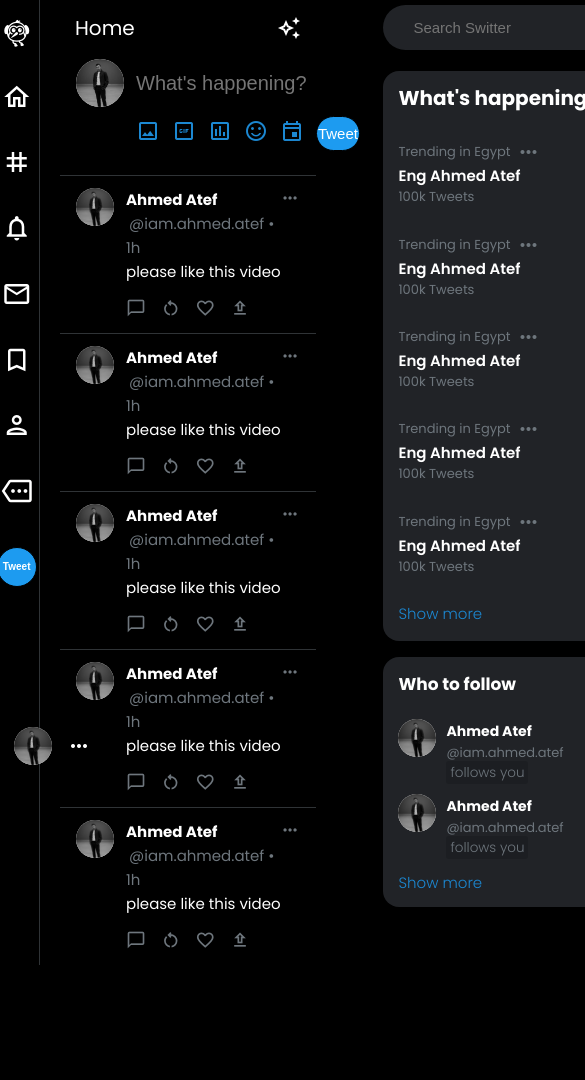
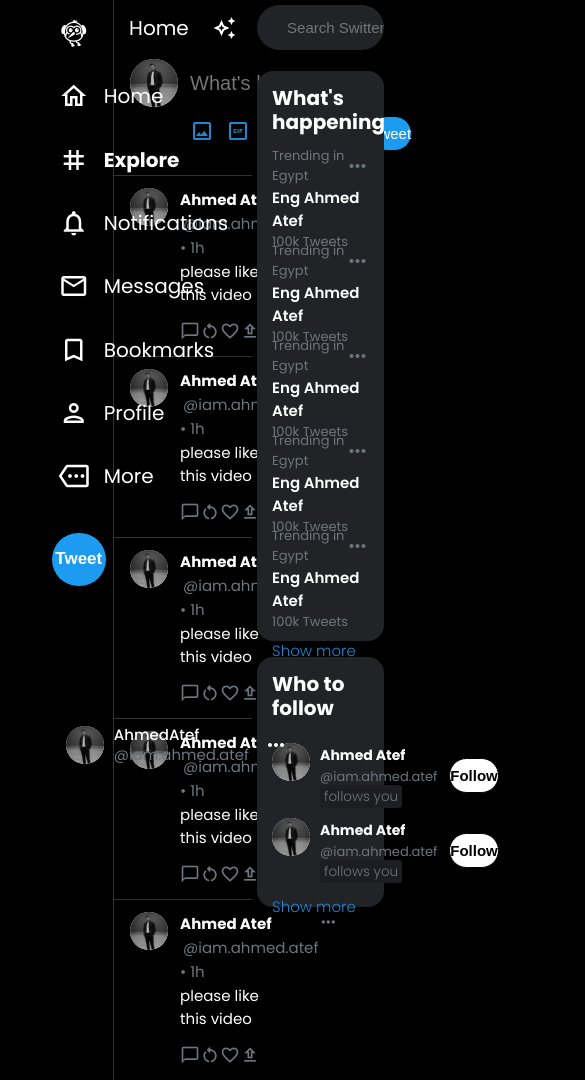
Before and after one commit to ahmedatef17m/twitter-clone, a plain HTML site: page index.html in a window 390 px wide. Shown: the top 1080 px of the page, 585 px wide, since content can reach past the window. Before the commit the page ends 965 px from the top, so only its background shows below. Drawn offline with Linux system fonts and the light colour scheme.

Commit message:
final with out responsive

```diff
--- a/index.html
+++ b/index.html
@@ -12,6 +12,7 @@
     <title>Switter</title>
   </head>
   <body>
+    <div class="container-box">
     <header>
       <div class="nav-links">
         <a href="#">
@@ -32,7 +33,6 @@
           <i class="material-icons-outlined">notifications</i>
           <span>Notifications</span>
         </a>
-
         <a href="#">
           <i class="material-icons-outlined">email </i>
           <span>Messages</span>
@@ -328,3 +328,5 @@
     </main>
   </body>
 </html>
+
+    </div>
--- a/style.css
+++ b/style.css
@@ -375,74 +375,3 @@
   display: flex;
   justify-content: space-between;
 }
-@media screen and (max-width: 1024px) {
-  header {
-    width: 10%;
-    padding: 10px 0;
-  }
-  main {
-    margin-left: 10%;
-  }
-  header span {
-    display: none;
-  }
-  header .tweet {
-    width: 55px;
-    height: 55px;
-    border-radius: 50%;
-    font-size: 1.4rem;
-  }
-  header .account-details {
-    display: none;
-  }
-  .nav-links {
-    align-items: center;
-  }
-  .nav-links a i {
-    margin-right: 0;
-  }
-  .nav-links a,
-  .main-account a {
-    padding: 10px;
-  }
-}
-
-@media screen and (max-width: 902px) {
-  header {
-    width: 6.5%;
-    margin-left: 4px;
-  }
-  header .tweet {
-    width: 40px;
-    height: 40px;
-    font-size: 1rem;
-    padding: 0;
-  }
-  .main-feed {
-    width: 100%;
-    padding-left: 20px;
-    margin-right: 60px;
-  }
-  .side-feed {
-    width: 100%;
-    margin-left: 2px;
-    display: flex;
-    flex-direction: column;
-    padding-right: 0;
-    margin-right: 0;
-  }
-  .item-category {
-    justify-content: stretch;
-    gap: 6px;
-  }
-  .follow .h1-title {
-    font-size: 1.7rem;
-  }
-  .follow-container {
-    width: 100%;
-  }
-  .follow-profile {
-    width: 100%;
-    display: flex;
-  }
-}
```
